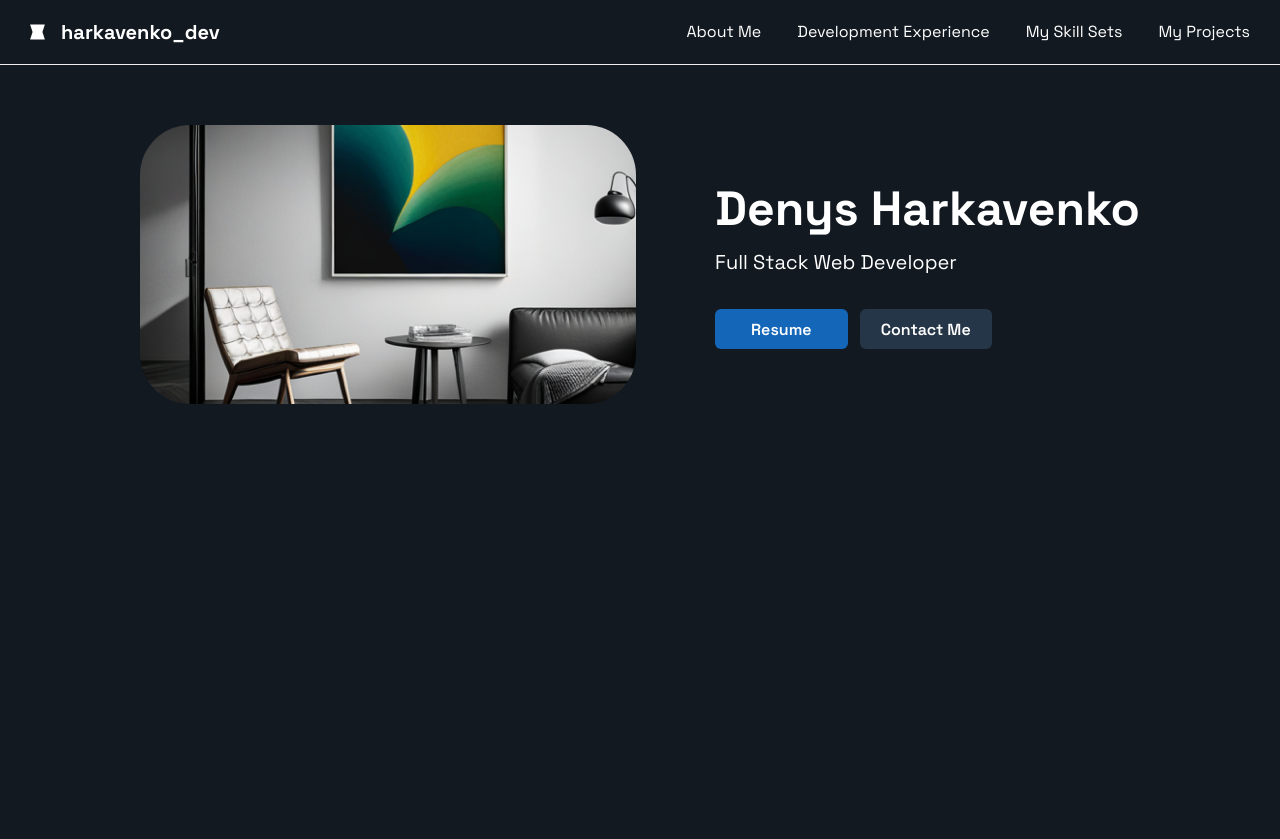
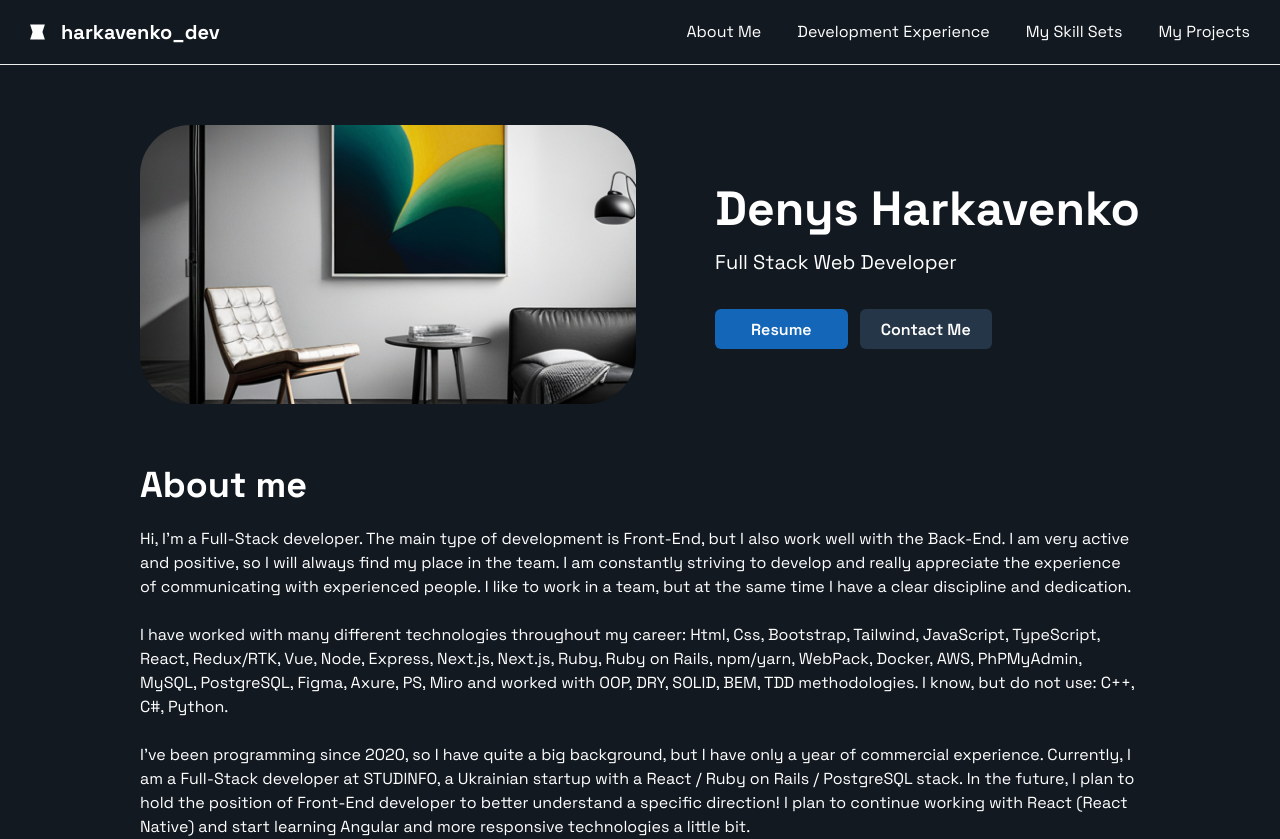
Before and after one commit to DenysHarkavenko/harkavenko_dev, a React (Vite) app: page / in a window 1280 px wide. Before the commit the page ends 800 px from the top, so only its background shows below. Built offline with nearby package versions, Linux system fonts and the light colour scheme.

Commit message:
create About me section

```diff
--- a/src/App.tsx
+++ b/src/App.tsx
@@ -1,13 +1,15 @@
-import { ChakraProvider } from '@chakra-ui/react'
+import { Box, ChakraProvider } from '@chakra-ui/react'
 import { Navigation } from './components/Navigation/Navigation.tsx'
 import theme from './theme.ts'
 import Header from './components/Header/Header.tsx'
+import Main from './components/Main/Main.tsx'
 
 function App(): JSX.Element {
   return (
     <ChakraProvider theme={theme}>
       <Navigation />
       <Header />
+      <Main />
     </ChakraProvider>
   )
 }
--- a/src/components/Header/Header.tsx
+++ b/src/components/Header/Header.tsx
@@ -1,11 +1,12 @@
 import { Box, Button, Flex, Heading, Image, Text } from '@chakra-ui/react'
 import bg_1 from '../../img/bg_1.png'
 
-const Header = () => {
+const Header: React.FC = () => {
   return (
-    <Box bg='#121921' p='60px 16px 0'>
+    <Box bg='#121921'>
       <Flex
-        maxW='1000px'
+        maxW='1080px'
+        p='60px 40px 0'
         w='100%'
         m='0 auto'
         justify='space-between'
--- /dev/null
+++ b/src/components/Main/AboutMe.tsx
@@ -0,0 +1,36 @@
+import { Box, Heading, Text } from '@chakra-ui/react'
+
+const AboutMe: React.FC = () => {
+  return (
+    <Box textAlign={['center', null, null, 'unset', 'unset']}>
+      <Heading>About me</Heading>
+      <Text mt='20px'>
+        Hi, I'm a Full-Stack developer. The main type of development is
+        Front-End, but I also work well with the Back-End. I am very active and
+        positive, so I will always find my place in the team. I am constantly
+        striving to develop and really appreciate the experience of
+        communicating with experienced people. I like to work in a team, but at
+        the same time I have a clear discipline and dedication.
+        <br />
+        <br />
+        I have worked with many different technologies throughout my career:
+        Html, Css, Bootstrap, Tailwind, JavaScript, TypeScript, React,
+        Redux/RTK, Vue, Node, Express, Next.js, Next.js, Ruby, Ruby on Rails,
+        npm/yarn, WebPack, Docker, AWS, PhPMyAdmin, MySQL, PostgreSQL, Figma,
+        Axure, PS, Miro and worked with OOP, DRY, SOLID, BEM, TDD methodologies.
+        I know, but do not use: C++, C#, Python.
+        <br />
+        <br />
+        I've been programming since 2020, so I have quite a big background, but
+        I have only a year of commercial experience. Currently, I am a
+        Full-Stack developer at STUDINFO, a Ukrainian startup with a React /
+        Ruby on Rails / PostgreSQL stack. In the future, I plan to hold the
+        position of Front-End developer to better understand a specific
+        direction! I plan to continue working with React (React Native) and
+        start learning Angular and more responsive technologies a little bit.
+      </Text>
+    </Box>
+  )
+}
+
+export default AboutMe
--- /dev/null
+++ b/src/components/Main/Main.tsx
@@ -0,0 +1,14 @@
+import { Box, Heading } from '@chakra-ui/react'
+import AboutMe from './AboutMe'
+
+const Main: React.FC = () => {
+  return (
+    <Box as='main' bg='#121921'>
+      <Box maxW='1080px' w='100%' margin='0 auto' p='60px 40px 0'>
+        <AboutMe />
+      </Box>
+    </Box>
+  )
+}
+
+export default Main
```
